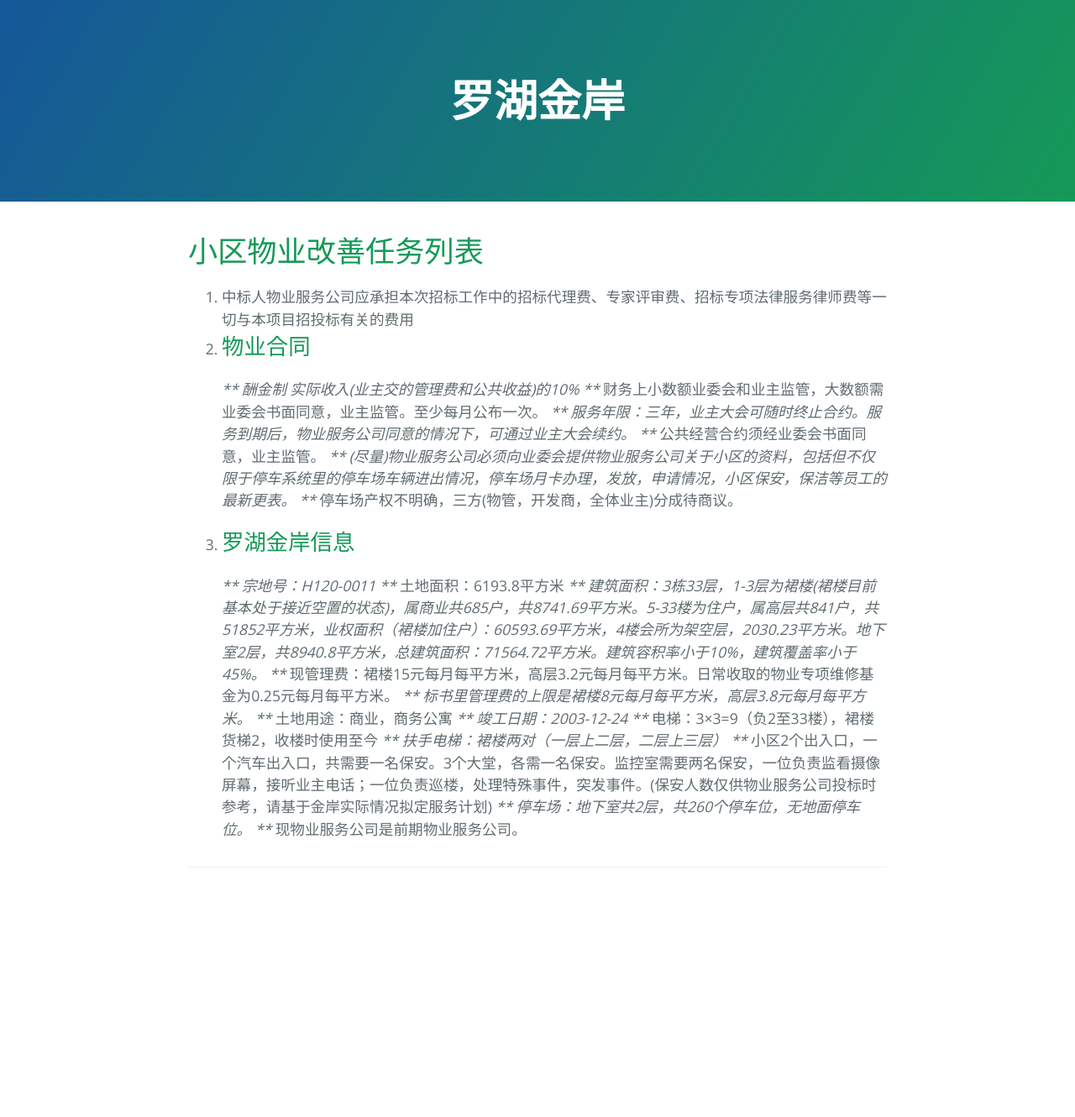
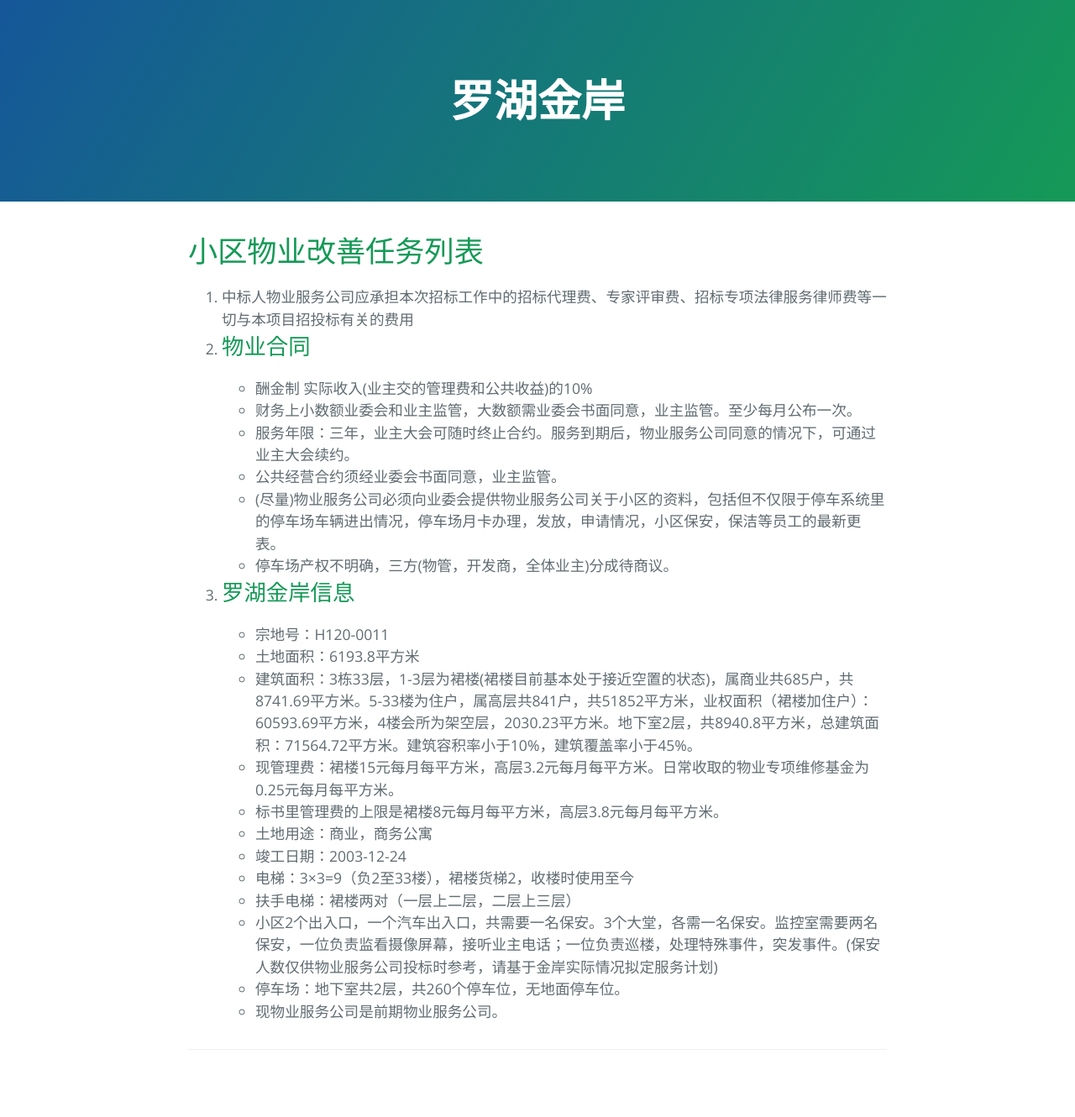
Before and after one commit to nidehong/lhja, a Jekyll site: the page built from tender/tender.md, in a window 1280 px wide. Shown: the whole page at 84% size. Built offline with Jekyll 4.4.1, drawn with Linux system fonts in a browser that asks for light colours; our own code applies the rules of GitHub Pages for plain Markdown files; before the commit the page ends 1113 px from its top, so only the background shows below that.

```diff
--- a/tender/tender.md
+++ b/tender/tender.md
@@ -2,22 +2,22 @@
 
 1. 中标人物业服务公司应承担本次招标工作中的招标代理费、专家评审费、招标专项法律服务律师费等一切与本项目招投标有关的费用
 1. ## 物业合同
-***   酬金制 实际收入(业主交的管理费和公共收益)的10%
-***   财务上小数额业委会和业主监管，大数额需业委会书面同意，业主监管。至少每月公布一次。
-***   服务年限：三年，业主大会可随时终止合约。服务到期后，物业服务公司同意的情况下，可通过业主大会续约。
-***   公共经营合约须经业委会书面同意，业主监管。
-***   (尽量)物业服务公司必须向业委会提供物业服务公司关于小区的资料，包括但不仅限于停车系统里的停车场车辆进出情况，停车场月卡办理，发放，申请情况，小区保安，保洁等员工的最新更表。
-***   停车场产权不明确，三方(物管，开发商，全体业主)分成待商议。
+*   酬金制 实际收入(业主交的管理费和公共收益)的10%
+*   财务上小数额业委会和业主监管，大数额需业委会书面同意，业主监管。至少每月公布一次。
+*   服务年限：三年，业主大会可随时终止合约。服务到期后，物业服务公司同意的情况下，可通过业主大会续约。
+*   公共经营合约须经业委会书面同意，业主监管。
+*   (尽量)物业服务公司必须向业委会提供物业服务公司关于小区的资料，包括但不仅限于停车系统里的停车场车辆进出情况，停车场月卡办理，发放，申请情况，小区保安，保洁等员工的最新更表。
+*   停车场产权不明确，三方(物管，开发商，全体业主)分成待商议。
 1. ## 罗湖金岸信息
-***   宗地号：H120-0011
-***   土地面积：6193.8平方米
-***   建筑面积：3栋33层，1-3层为裙楼(裙楼目前基本处于接近空置的状态)，属商业共685户，共8741.69平方米。5-33楼为住户，属高层共841户，共51852平方米，业权面积（裙楼加住户）：60593.69平方米，4楼会所为架空层，2030.23平方米。地下室2层，共8940.8平方米，总建筑面积：71564.72平方米。建筑容积率小于10%，建筑覆盖率小于45%。
-***   现管理费：裙楼15元每月每平方米，高层3.2元每月每平方米。日常收取的物业专项维修基金为0.25元每月每平方米。
-***   标书里管理费的上限是裙楼8元每月每平方米，高层3.8元每月每平方米。
-***   土地用途：商业，商务公寓
-***   竣工日期：2003-12-24
-***   电梯：3×3=9（负2至33楼），裙楼货梯2，收楼时使用至今
-***   扶手电梯：裙楼两对（一层上二层，二层上三层）
-***   小区2个出入口，一个汽车出入口，共需要一名保安。3个大堂，各需一名保安。监控室需要两名保安，一位负责监看摄像屏幕，接听业主电话；一位负责巡楼，处理特殊事件，突发事件。(保安人数仅供物业服务公司投标时参考，请基于金岸实际情况拟定服务计划)
-***   停车场：地下室共2层，共260个停车位，无地面停车位。
-***   现物业服务公司是前期物业服务公司。
+*   宗地号：H120-0011
+*   土地面积：6193.8平方米
+*   建筑面积：3栋33层，1-3层为裙楼(裙楼目前基本处于接近空置的状态)，属商业共685户，共8741.69平方米。5-33楼为住户，属高层共841户，共51852平方米，业权面积（裙楼加住户）：60593.69平方米，4楼会所为架空层，2030.23平方米。地下室2层，共8940.8平方米，总建筑面积：71564.72平方米。建筑容积率小于10%，建筑覆盖率小于45%。
+*   现管理费：裙楼15元每月每平方米，高层3.2元每月每平方米。日常收取的物业专项维修基金为0.25元每月每平方米。
+*   标书里管理费的上限是裙楼8元每月每平方米，高层3.8元每月每平方米。
+*   土地用途：商业，商务公寓
+*   竣工日期：2003-12-24
+*   电梯：3×3=9（负2至33楼），裙楼货梯2，收楼时使用至今
+*   扶手电梯：裙楼两对（一层上二层，二层上三层）
+*   小区2个出入口，一个汽车出入口，共需要一名保安。3个大堂，各需一名保安。监控室需要两名保安，一位负责监看摄像屏幕，接听业主电话；一位负责巡楼，处理特殊事件，突发事件。(保安人数仅供物业服务公司投标时参考，请基于金岸实际情况拟定服务计划)
+*   停车场：地下室共2层，共260个停车位，无地面停车位。
+*   现物业服务公司是前期物业服务公司。
```
